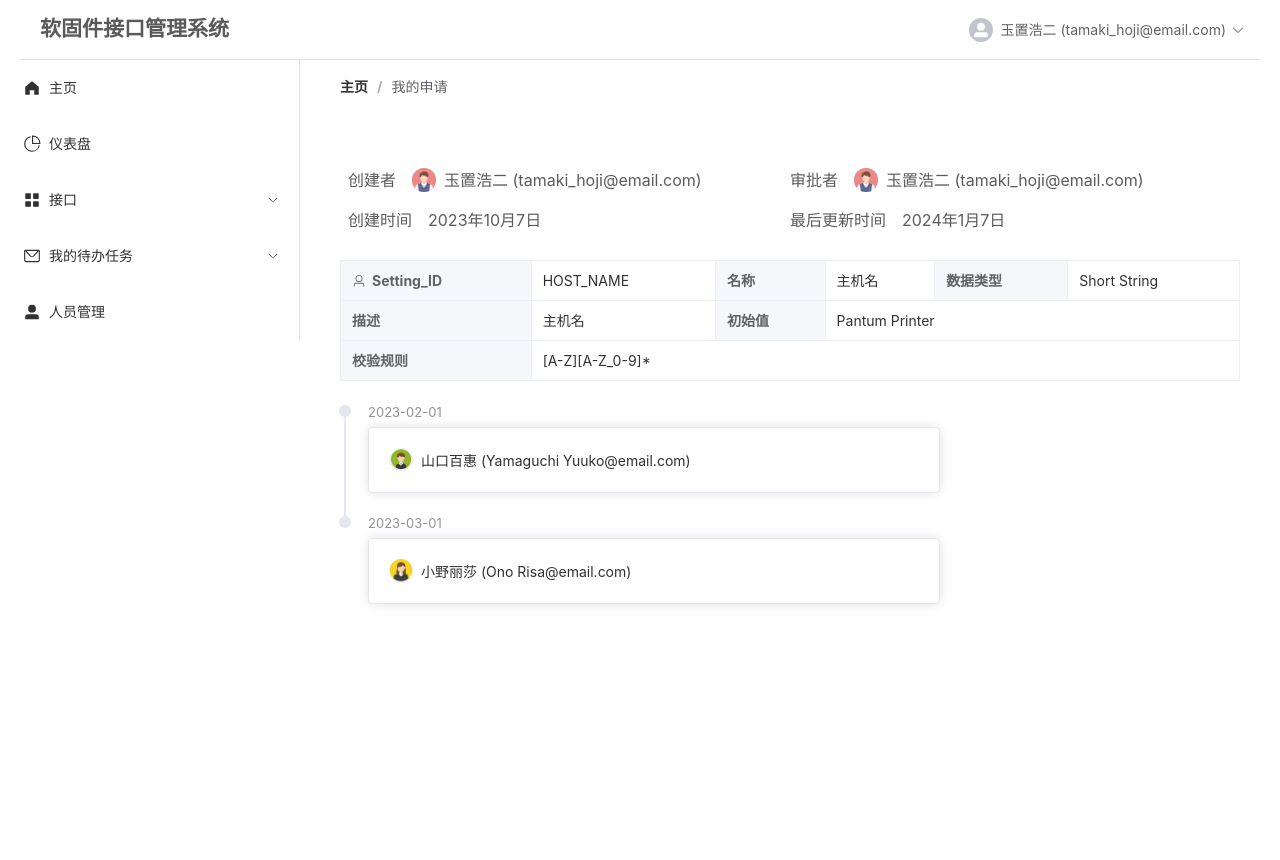
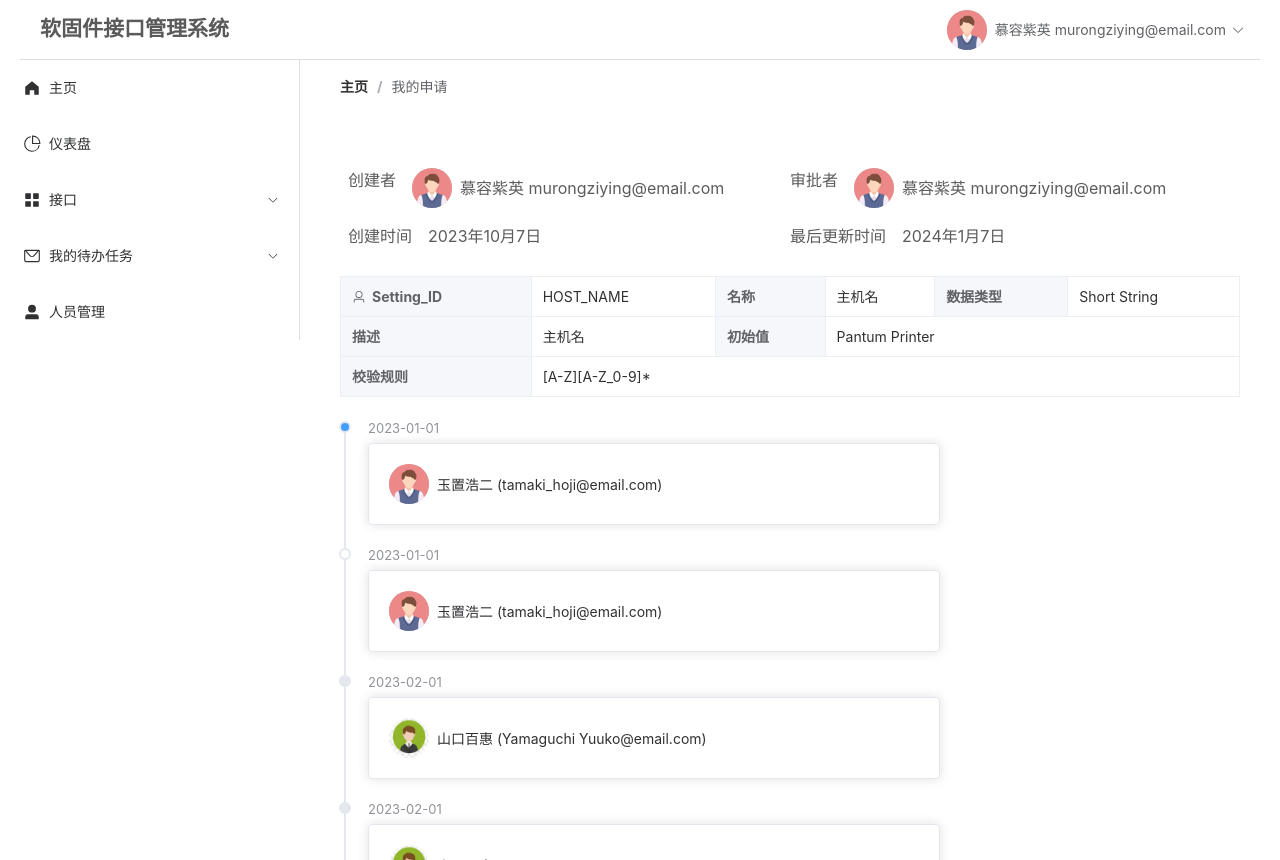
Before and after one commit to linda19504/Admin, a Vue app: page /AdminPage in a window 1280 px wide. Before the commit the page ends 800 px from the top, so only its background shows below. Built offline with nearby package versions, Linux system fonts and the light colour scheme.

Commit message:
modify th description component

```diff
--- a/src/components/TheAvatar.vue
+++ b/src/components/TheAvatar.vue
@@ -2,24 +2,21 @@
   <div class="flex-row">
     <el-space>
       <el-avatar
-    :icon="UserFilled"
-     size="small"
-    :src="avatar_url"
-    :size="size"
+        size="normal"
+        src="/avatar_one.png"
+        :avatar_url="avatar_url"
+        :username="username"
+        :email="email"
       />
       {{ username }} {{ email }}
     </el-space>
   </div>
 </template>
 <script setup>
-import { UserFilled } from '@element-plus/icons-vue'
-defineProps({
-  avatar_url: { default: '/avatar_one.png'},
-  username: { default: '玉置浩二' },
-  email: { default: '(tamaki_hoji@email.com)' },
-  size:{default: ''}
-
-})
+import { ref } from 'vue'
+ const avatarUrl = ref('/avatar_one.png')
+ const username = ref('慕容紫英')
+ const email = ref('murongziying@email.com')
 </script>
 <style scope>
 .flex-row {
--- a/src/components/TheDescription.vue
+++ b/src/components/TheDescription.vue
@@ -75,33 +75,38 @@
   <br />
   <el-timeline style="max-width: 600px">
     <el-timeline-item
-    :timestamp=dynamicTimestamp1
-    v-for="(activity, index) in activities"
-    :key="index"
-    :icon="acticity.icon"
-    :color="activity.color"
-    :hollow="activity.hollow"
-     placement="top">
+      :timestamp="dynamicTimestamp1"
+      v-for="(activity, index) in activities"
+      :key="timeline1_ + index"
+      :color="activity.color"
+      :hollow="activity.hollow"
+      placement="top"
+    >
       <el-card>
         <el-space>
-          <el-avatar :icon="UserFilled" size="small" :src="avatar_url" :size="size" />
+          <el-avatar :src="avatar_url" :size="size" />
           {{ username }} {{ email }}
         </el-space>
       </el-card>
     </el-timeline-item>
-    <el-timeline-item :timestamp=dynamicTimestamp2 placement="top">
+    <el-timeline-item
+      :timestamp="dynamicTimestamp2"
+      v-for="(activity, index) in activities"
+      :key="timeline2_ + index"
+      :icon="activity.icon"
+      placement="top"
+    >
       <el-card>
         <el-space>
-          <el-avatar :icon="UserFilled" size="small" :src="avatar_url_one" :size="size" />
-          {{ username_one }} {{ email_one }}
+          <el-avatar :src="avatar_url_one" :size="size" />
+          {{username_one }} {{ email_one }}
         </el-space>
       </el-card>
-
     </el-timeline-item>
-    <el-timeline-item :timestamp=dynamicTimestamp3 placement="top">
+    <el-timeline-item :timestamp="dynamicTimestamp3" placement="top">
       <el-card>
         <el-space>
-          <el-avatar :icon="UserFilled" size="small" :src="avatar_url_two" :size="size" />
+          <el-avatar :src="avatar_url_two" :size="size" />
           {{ username_two }} {{ email_two }}
         </el-space>
       </el-card>
@@ -119,31 +124,31 @@ import { MoreFilled } from '@element-plus/icons-vue'
 
 defineProps({
   avatar_url: { default: '/avatar_one.png' },
-  avatar_url_one:{default: '/avatar_two.jpg' },
-  avatar_url_two:{default: '/avatar_three.jpg' },
+  avatar_url_one: { default: '/avatar_two.jpg' },
+  avatar_url_two: { default: '/avatar_three.jpg' },
   username: { default: '玉置浩二' },
-  username_one:{default:'山口百惠'},
-  username_two:{default:'小野丽莎'},
+  username_one: { default: '山口百惠' },
+  username_two: { default: '小野丽莎' },
   email: { default: '(tamaki_hoji@email.com)' },
   email_one: { default: '(Yamaguchi Yuuko@email.com)' },
   email_two: { default: '(Ono Risa@email.com)' },
   size: { default: '' },
-  icon:{default:''},
+  icon: { default: '' },
   creater: {
     default: [
       {
-        avatar_url: '/avatar_one.png',
-        username: '慕容紫英',
-        email: '（morongziying@email.com）'
+        avatar_url: '',
+        username: '',
+        email: ''
       }
     ]
   },
   approvers: {
     default: [
       {
-        avatar_url: '/avatar_one.png',
-        username: '玉置浩二',
-        email: '（tamaki_hoji@email.com）'
+        avatar_url: '',
+        username: '',
+        email: ''
       }
     ]
   },
@@ -151,14 +156,25 @@ defineProps({
   last_updated_date: { default: '2024年1月7日' }
 })
 const size = ref('default')
-const activity = [{
+const activities = [
+  {
     content: 'Custom icon',
-    timestamp: '2018-04-12 20:46',
     type: 'primary',
-    icon: MoreFilled,
-}]
+    color: '#409EFF',
+    hollow: true,
+    size: 'small'
+  },
+  {
+    content: 'Custom icon',
+    type: 'primary',
+    MoreFilled,
+    hollow: true,
+    size: 'small'
+  }
+]
+
 const timelineData = () => {
-  [
+  ;[
     { timestamp: dynamicTimestamp1, placement: 'top', content: 'Event 1' },
     { timestamp: dynamicTimestamp2, placement: 'bottom', content: 'Event 2' },
     { timestamp: dynamicTimestamp3, placement: 'top', content: 'Event 3' }
--- a/src/stores/userinfo.js
+++ b/src/stores/userinfo.js
@@ -4,7 +4,7 @@ export const useUserStore = defineStore({
   id: 'userState',
   state: () => ({
     token: null,
-    userInfo: { avatar_url:"",username:""},
+    userInfo: { avatar_url:"",username:"",email:""},
     roles: localStorage.roles ? JSON.parse(localStorage.roles) : [],
   }),
   getters: {},
--- a/src/views/AdminPage.vue
+++ b/src/views/AdminPage.vue
@@ -10,8 +10,12 @@
         <!-- <el-menu-item index="1">{{ HOME_MAIN.ADMIN }}</el-menu-item> -->
         <el-dropdown>
           <span class="el-dropdown-link">
-            <TheAvatar :size="50" :avatar_url="userInfo.avatar_url" />
-            <el-text>{{ userInfo.username }}</el-text>
+            <TheAvatar :size="50"
+            :avatar_url="userInfo.avatar_url"
+            :username="userInfo.username"
+            :email="userInfo.email"
+            />
+            <!-- <el-text>{{ userInfo.Info }}</el-text> -->
             <el-icon class="header-icon el-icon--right">
               <arrow-down />
             </el-icon>
@@ -117,6 +121,11 @@ const logOut = async () => {
     })
     .catch(() => { })
 }
+const props = defineProps({
+  avatar_url: { default: '' },
+  username:{default:''},
+  email:{default:''},
+})
 </script>
 <style scoped>
 .right-btn {
```
Lines whose indentation alone changed are shown as unchanged.
